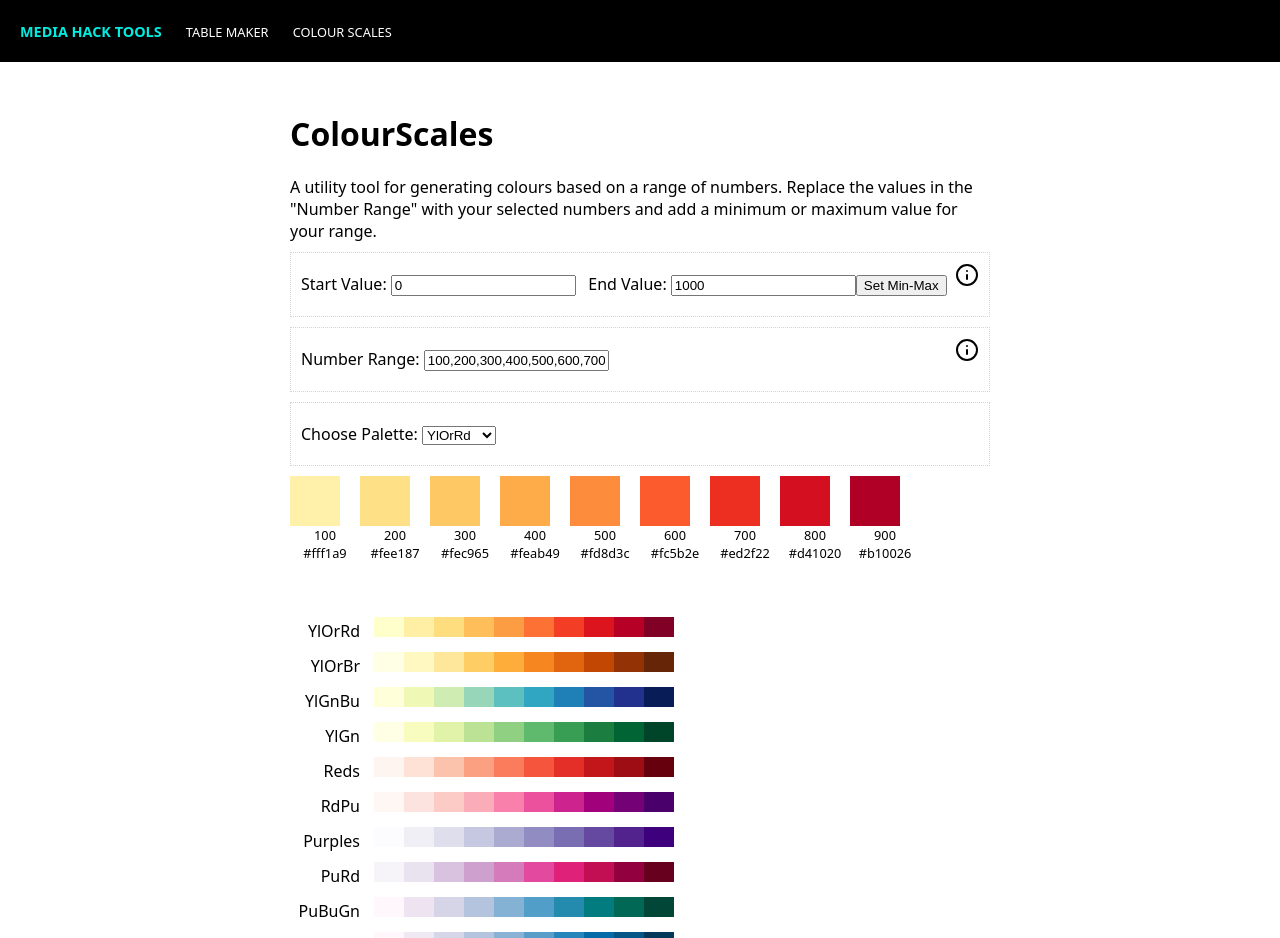
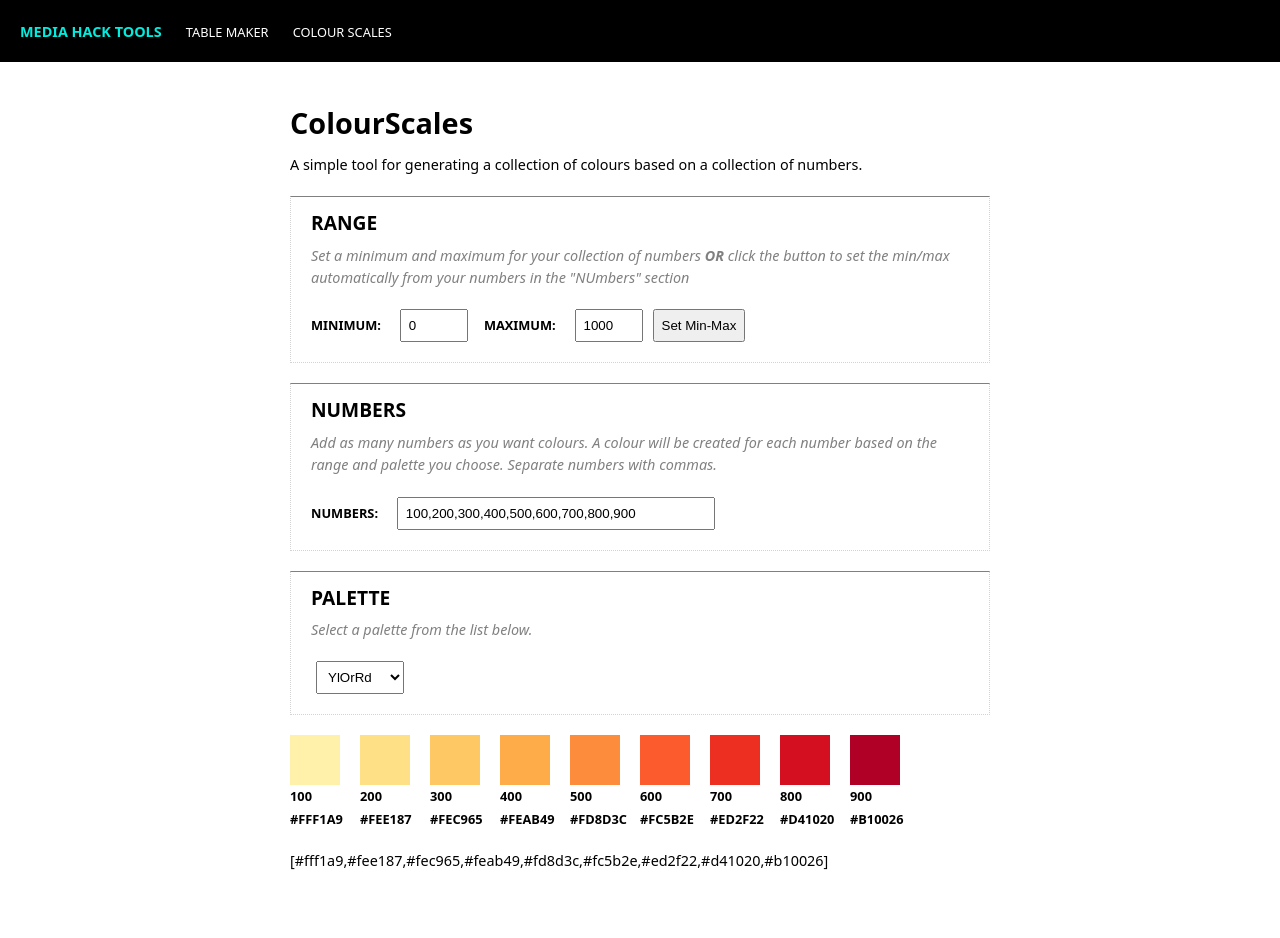
Before and after one commit to mediahackza/tools.mediahack, a SvelteKit app: page /colourscales in a window 1280 px wide. Shown: the top 938 px of the page. Built offline with nearby package versions, Linux system fonts and the light colour scheme.

Commit message:
Cleaning up color scales

```diff
--- /dev/null
+++ b/src/components/Footer.svelte
@@ -0,0 +1,2 @@
+<footer>
+</footer>
--- a/src/routes/+layout.svelte
+++ b/src/routes/+layout.svelte
@@ -7,5 +7,4 @@
 <Header />
 <main>
     <slot />
-
 </main>
--- a/src/routes/colourscales/+page.svelte
+++ b/src/routes/colourscales/+page.svelte
@@ -10,11 +10,38 @@
     let inputValues = []
     $: scale = chroma.scale(palette).domain([start, end])
     import { colors } from './colors.js'
+    let string  = ''
 
     import ColorPalettes from './ColorPalettes.svelte'
 
     $: inputValues = inputValues
     $: convertValues(values)
+    $: if(inputValues) {
+      string = ''
+      inputValues.forEach(d => {
+        string = string + scale(d) + ','
+      })
+      string = string.replace(/,\s*$/, "");
+      string = `[${string}]`
+
+    }
+    $: if(palette) {
+      string = ''
+      convertValues(values)
+      inputValues.forEach(d => {
+        string = string + scale(d) + ','
+      })
+      string = string.replace(/,\s*$/, "");
+      string = `[${string}]`
+
+    }
+
+    // $: if(inputValues) {
+    //   inputValues.forEach(d => {
+    //     console.log(scale(d));
+
+    //   })
+    // }
 
     function convertValues(values) {
       let v = values.replaceAll(' ', '')
@@ -31,6 +58,10 @@
 
     let infoRange = false
     let infoMinMax = false
+
+    function calculateColor(value) {
+      return scale(value)
+    }
   </script>
 
 
@@ -39,59 +70,37 @@
   <main>
     <h1>ColourScales</h1>
     <div class="intro">
-      A utility tool for generating colours based on a range of numbers. Replace
-      the values in the "Number Range" with your selected numbers and add a
-      minimum or maximum value for your range.
+      A simple tool for generating a collection of colours based on a collection of numbers.<br/>
+
     </div>
     <div class="input-wrap">
+
       <div class="input-row">
-        Start Value: <input type="text" bind:value={start} /> &nbsp; End Value:
-        <input type="text" bind:value={end} /><button on:click={minMax}
+        <div class="section-title">Range</div>
+        <div class="instructions">Set a minimum and maximum for your collection of numbers <strong>OR</strong> click the button to set the min/max automatically from your numbers in the "NUmbers" section   </div>
+        <span class="label">Minimum:</span> <input class="input-small" type="text" bind:value={start} /> &nbsp; <span class="label">Maximum:</span>
+        <input  class="input-small" type="text" bind:value={end} /><button on:click={minMax}
           >Set Min-Max
         </button>
         <!-- svelte-ignore a11y-mouse-events-have-key-events -->
-        <div class="info" on:mouseover={() => {
-          infoMinMax = !infoMinMax
-        }}
-        on:mouseout={() => {
-          infoMinMax = !infoMinMax
-        }}>
-          <!-- svelte-ignore a11y-mouse-events-have-key-events -->
-      <Info />
-        </div>
-        {#if infoMinMax}
-          <div class="description">
-            <div>
-              You can either provide starting/ending values here, or you can
-              calculate them automatically based on the numbers added below.
-            </div>
-          </div>
-        {/if}
+
+
       </div>
       <div class="input-row">
-        Number Range: <input
+        <div class="section-title">Numbers</div>
+        <div class="instructions">Add as many numbers as you want colours. A colour will be created for each number based on the range and palette you choose. Separate numbers with commas.</div>
+        <span class="label">Numbers:</span> <input
           type="text"
-          class="values values-long"
+          class="values values-long input-wide"
           bind:value={values}
         />
         <!-- svelte-ignore a11y-mouse-events-have-key-events -->
-        <div class="info" on:mouseover={() => {
-          infoRange = !infoRange
-        }}
-        on:mouseout={() => {
-          infoRange = !infoRange
-        }}>
-          <!-- svelte-ignore a11y-mouse-events-have-key-events -->
-          <Info />
-        </div>
-        {#if infoRange}
-          <div class="description">
-            <div>Add a list of comma-separated numbers here.</div>
-          </div>
-        {/if}
+
+
       </div>
       <div class="input-row">
-        Choose Palette:
+        <div class="section-title">Palette</div>
+        <div class="instructions">Select a palette from the list below. </div>
         <select bind:value={palette}>
           {#each colors as c}
             <option>{c}</option>
@@ -103,10 +112,17 @@
           <div class="box-wrap">
             <div class="box" style="background: {scale(c)};" />
             <div class="label">{c}</div>
-            <div class="label">{scale(c)}</div>
+            <div class="label">{calculateColor(c)}</div>
           </div>
         {/each}
       </div>
+
+
+      <div class="array">
+        {string}
+      </div>
+
+
     </div>
 
     <ColorPalettes {palette} />
@@ -122,9 +138,18 @@
     .input-row {
       position: relative;
       margin: 10px 0px;
-      padding: 20px 10px;
+      padding: 5px 20px;
       border: dotted 1px lightgray;
       /* background: #eee; */
+      padding-bottom: 20px;
+      margin-bottom: 20px;
+      border-top: solid 1px gray;
+    }
+    .input-wrap {
+      margin-top: 20px;
+      margin-bottom: 20px;
+      padding-bottom: 20px;
+
     }
     .description {
       position: absolute;
@@ -165,6 +190,42 @@
     }
     .label {
       font-size: 0.8rem;
-      text-align: center;
+      padding: 0px 10px 0px 0px;
+      text-transform: uppercase;
+      font-weight: 700;
+    }
+
+    input, button, select {
+      padding: 7px;
+      margin-left: 5px;
+      margin-right: 5px;
+    }
+    button {
+      cursor: pointer;
+    }
+    .input-small {
+      width: 50px;
+    }
+    .input-wide {
+      width: 300px;
+    }
+    .instructions {
+      padding-top: 10px;
+      padding-bottom: 20px;
+      font-style: italic;
+      color: gray;
+    }
+    .section-title {
+      text-transform: uppercase;
+      font-weight: 700;
+      margin-top: 10px;
+      font-size: 1.2rem;
+
+    }
+    .color-palettes {
+      padding-bottom: 100px;
+    }
+    .array {
+      margin-top: 20px;
     }
   </style>
--- a/src/routes/colourscales/ColorPalettes.svelte
+++ b/src/routes/colourscales/ColorPalettes.svelte
@@ -50,5 +50,6 @@
     }
     .color-palettes {
       margin-top: 50px;
+      margin-bottom: 100px;
     }
   </style>
--- a/src/styles.css
+++ b/src/styles.css
@@ -11,3 +11,8 @@ body {
     margin-right: auto;
     margin-top: 50px;
 }
+
+main {
+    line-height: 1.4rem;
+    font-size: 0.9rem;
+}
```
